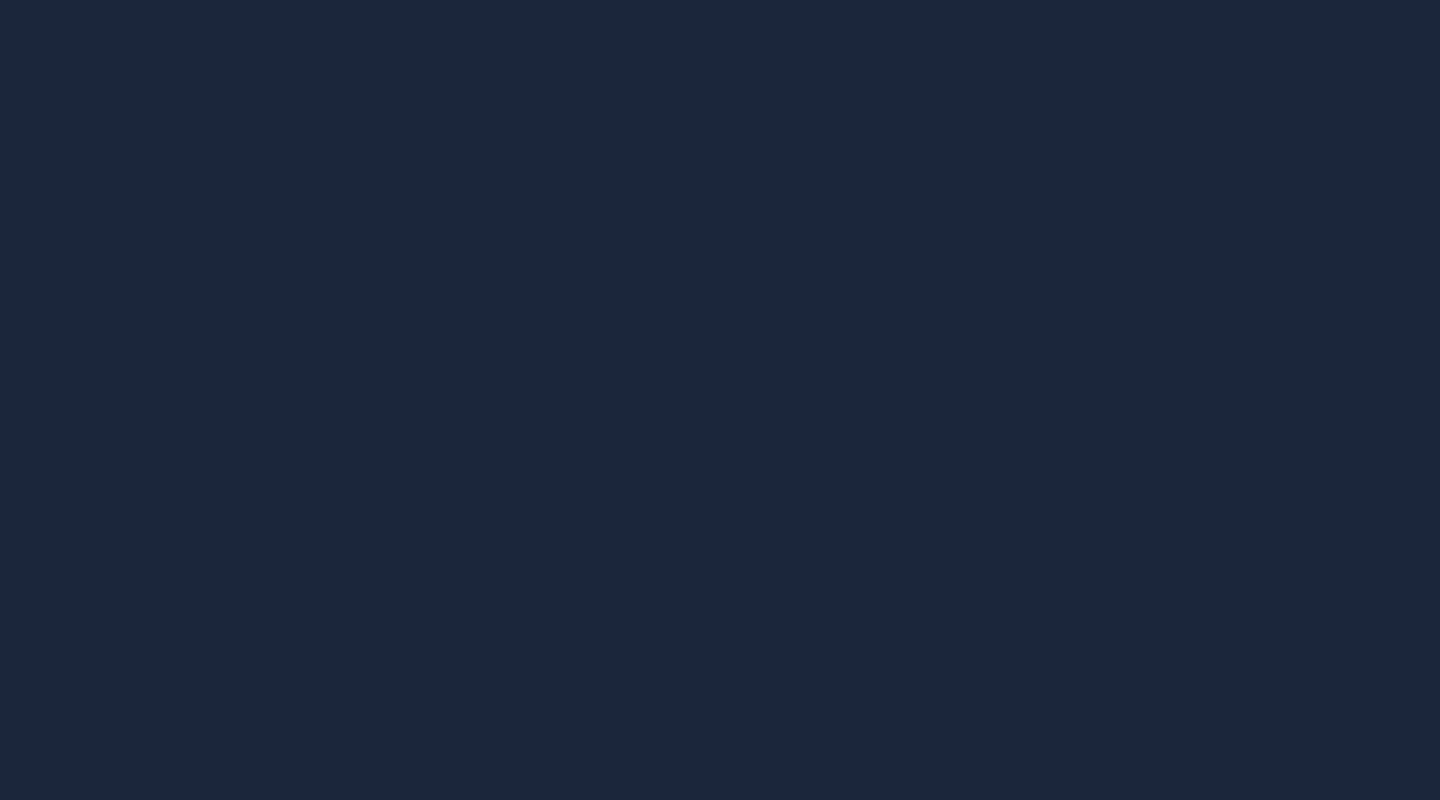
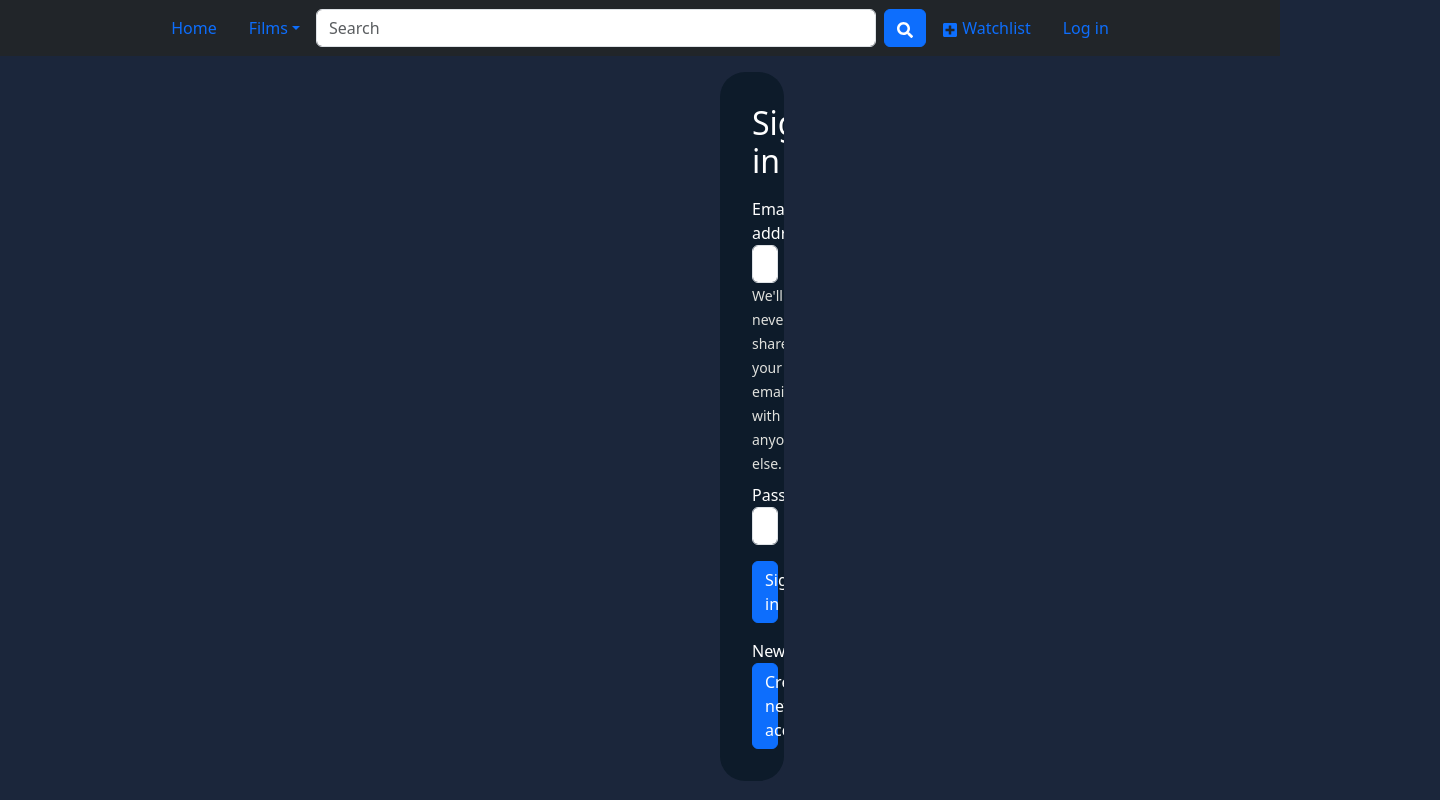
Before and after one commit to pawel-hajdo/Movie-database, a React (Create React App) app: page /login in a window 1280 px wide. Before the commit this address had no page. Shown: the whole page, 1440 px wide, since content can reach past the window. Built offline with nearby package versions, Linux system fonts and the light colour scheme.

Commit message:
created loginform component

```diff
--- a/src/components/FromWatchlist.jsx
+++ b/src/components/FromWatchlist.jsx
@@ -3,6 +3,7 @@ import MovieCard from "./movieCard";
 import Slider from "react-slick";
 import "slick-carousel/slick/slick.css";
 import "slick-carousel/slick/slick-theme.css";
+import {Link} from "react-router-dom";
 
 const moviesFromWatchlist = [
     {
@@ -87,7 +88,7 @@ const FromWatchlist = () => {
             ): (
                 <div className="d-flex flex-column align-items-center">
                     <p style = {{fontSize: "1.5rem", color:"#778da9"}}>You need to log in to see your watchlist.</p>
-                    <button onClick={login} className="btn btn-primary">Log In</button>
+                    <Link to="/login" onClick={login} className="btn btn-primary">Log In</Link>
                 </div>
             )}
         </div>
--- /dev/null
+++ b/src/components/loginForm.jsx
@@ -0,0 +1,45 @@
+import React from "react";
+import {Link} from "react-router-dom";
+
+const LoginForm = () => {
+
+    const pageStyles = {
+        paddingLeft: "45rem",
+        paddingRight: "45rem",
+        backgroundColor: "#1b263b",
+        color: "white"
+    }
+
+    const formStyles = {
+        padding: "2rem",
+        backgroundColor: "#0d1b2a",
+        borderRadius: "25px",
+        overflow: "hidden",
+    }
+
+
+    return (
+        <div style={pageStyles} className="pt-3">
+            <form style={formStyles} className="d-flex flex-column" >
+                <h2 >Sign in</h2>
+                <div className="form-group mt-2" >
+                    <label htmlFor= "inputEmail">Email address</label>
+                    <input type="email" className="form-control" id="inputEmail" aria-describedby="emailHelp" placeholder="Enter email"/>
+                        <small id="emailHelp" className="form-text" style={{color: "#e0e1dd"}}>We'll never share your email with anyone else.</small>
+                </div>
+                <div className="form-group mt-2">
+                    <label htmlFor="inputPassword">Password</label>
+                    <input type="password" className="form-control" id="inputPassword" placeholder="Password"/>
+                </div>
+                <button type="submit" className="btn btn-primary mt-3">Sign in</button>
+                <div className="form-group d-flex flex-column mt-3">
+                    <label htmlFor="createNewAccountButton">New?</label>
+                    <Link to="/register" className="btn btn-primary" id = "createNewAccountButton">Create new account</Link>
+                </div>
+
+            </form>
+        </div>
+    )
+}
+
+export default LoginForm;
--- a/src/index.js
+++ b/src/index.js
@@ -7,6 +7,7 @@ import 'bootstrap/dist/css/bootstrap.min.css';
 import 'bootstrap/dist/js/bootstrap'
 import {BrowserRouter, Route, Routes} from 'react-router-dom';
 import Home from "./components/home";
+import LoginForm from "./components/loginForm";
 
 const root = ReactDOM.createRoot(document.getElementById('root'));
 root.render(
@@ -15,6 +16,7 @@ root.render(
           <Routes>
               <Route path = "/" element = {<App />}>
                 <Route index element={<Home/>}/>
+                <Route path="login" element={<LoginForm/>}/>
               </Route>
           </Routes>
 
```
